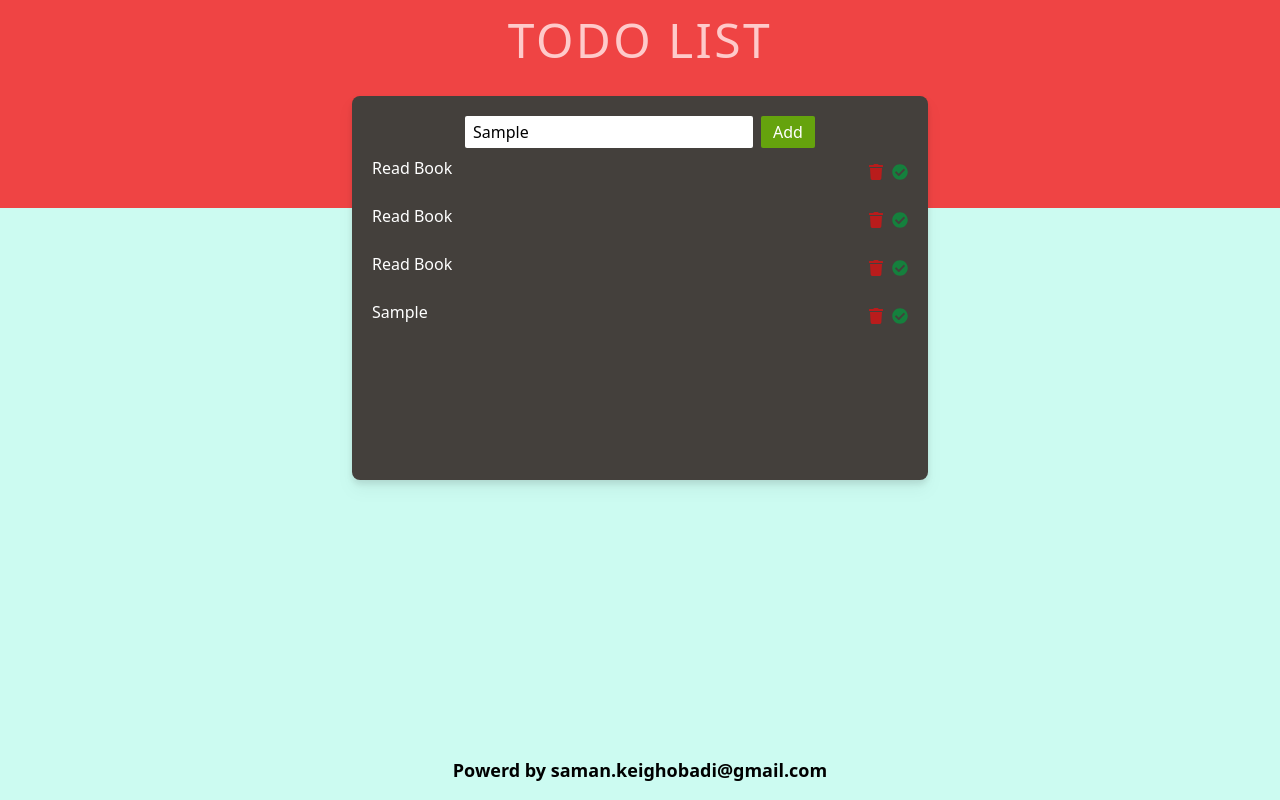
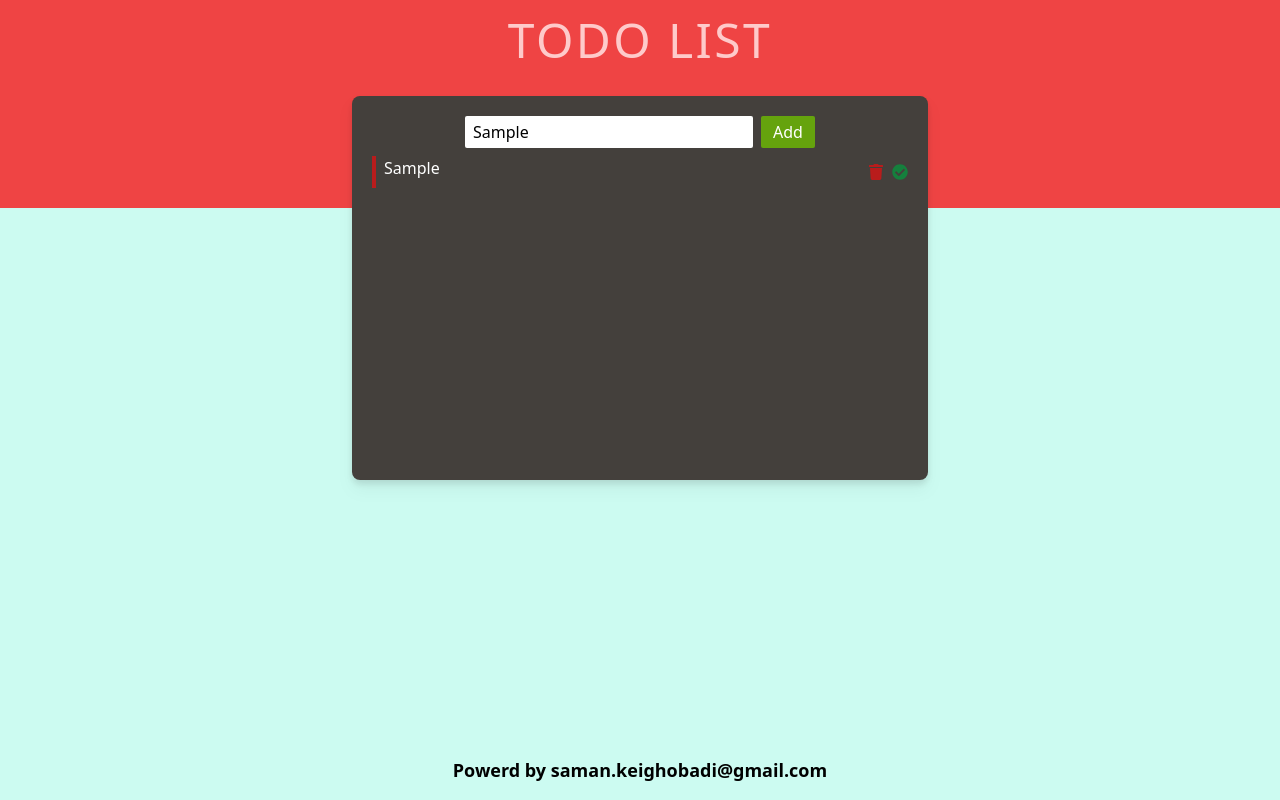
Before and after one commit to SamanKeighobadi/todo-list-nextjs, a Next.js app: page / in a window 1280 px wide. Both pictures are taken after typing "Sample" into the empty fields and a click on the button "Add". Built offline with nearby package versions, Linux system fonts and the light colour scheme.

Commit message:
feat: install uuid
install uuid for generate uniq id

```diff
--- a/components/TodoList.jsx
+++ b/components/TodoList.jsx
@@ -6,15 +6,21 @@ const Todolist = ({ todos, deleteTodo, completeTodo }) => {
   return (
     <div>
       {todos.length <= 0 ? (
-        <div className=" mt-24" >
-          <p className="text-white text-xl " >There is no Todo yet</p>
+        <div className=" mt-24">
+          <p className="text-white text-xl ">There is no Todo yet</p>
         </div>
       ) : (
         todos.map((todo, index) => (
           <div key={index} className={"px-5 py-2 "}>
             <ul className="">
               <li className="flex justify-between  ">
-                <p className="text-white capitalize ">{todo.text} </p>
+                <p
+                  className={`text-white capitalize border-l-4 pl-2 ${
+                    todo.completed ? "border-l-lime-700" : "border-l-red-700"
+                  } `}
+                >
+                  {todo.text}{" "}
+                </p>
                 <div>
                   <button className=" p-2" onClick={() => deleteTodo(todo.id)}>
                     <FaTrash className="text-red-700" />
--- a/components/Todos.jsx
+++ b/components/Todos.jsx
@@ -1,24 +1,17 @@
 import React, { useState } from "react";
 import Todolist from "./TodoList";
 import { toast, ToastContainer } from "react-toastify";
+import { v4 as uudiv4 } from "uuid";
 import Input from "./Input";
 
 const Todos = () => {
   const [text, setText] = useState("");
-  const [todos, setTodos] = useState([
-    {id:1,text:'read book',completed:false},
-    {id:1,text:'read book',completed:false},
-    {id:1,text:'read book',completed:false},
-  ]);
+  const [todos, setTodos] = useState([]);
 
   const handleAddTodo = () => {
-    setTodos([
-      ...todos,
-      { id: Math.floor(Math.random() * 1000), text, completed: false },
-    ]);
-    setTimeout(() => {
-      setText("");
-    }, 500);
+    if (text !== "" && text !== " ") {
+      setTodos([...todos, { id: uudiv4(), text, completed: false }]);
+    }
   };
 
   const handleDeleteTodo = (id) => {
@@ -36,11 +29,9 @@ const Todos = () => {
     setTodos(allTodos);
   };
 
-
-
   return (
     <div className="bg-stone-700  max-w-xl mx-auto py-2 my-4 drop-shadow-lg rounded-lg h-96 absolute inset-20">
-      <Input addTodo={handleAddTodo}  getTerm={q => setText(q)} />
+      <Input addTodo={handleAddTodo} getTerm={(q) => setText(q)} />
       <Todolist
         todos={todos}
         deleteTodo={handleDeleteTodo}
--- a/package.json
+++ b/package.json
@@ -16,7 +16,8 @@
     "react-icons": "^4.3.1",
     "react-toastify": "^8.1.0",
     "sweetalert2": "^11.3.4",
-    "sweetalert2-react-content": "^4.2.0"
+    "sweetalert2-react-content": "^4.2.0",
+    "uuid": "^8.3.2"
   },
   "devDependencies": {
     "autoprefixer": "^10.4.2",
```
Also changed, not shown: 1 other file (tests, documents, lock files or other folders).
